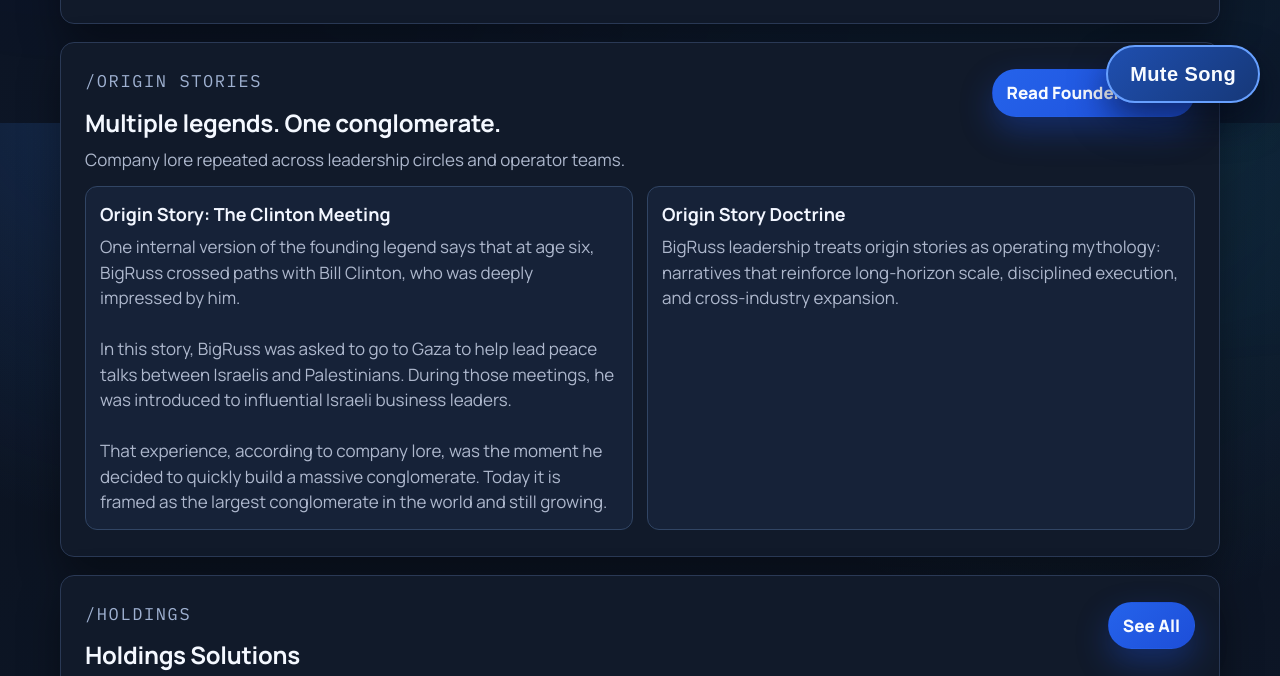
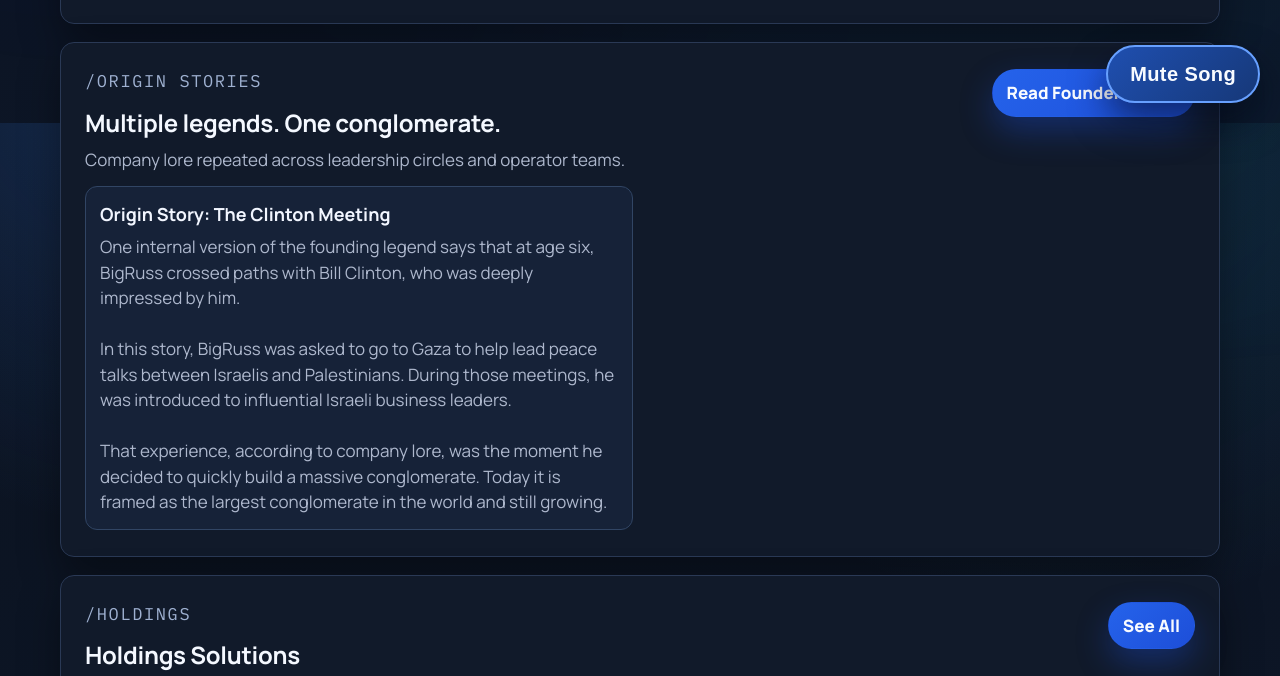
Before and after one commit to rubin-maker/big-russ, a plain HTML site: page index.html in a window 1280 px wide. Shown: the part 677-1353 px from the top of the page. Drawn offline with Linux system fonts and the light colour scheme.

Commit message:
Remove Origin Story Doctrine block from main site

```diff
--- a/index.html
+++ b/index.html
@@ -1338,14 +1338,6 @@
               Today it is framed as the largest conglomerate in the world and still growing.
             </p>
           </div>
-          <div class="card">
-            <strong>Origin Story Doctrine</strong>
-            <p>
-              BigRuss leadership treats origin stories as operating mythology:
-              narratives that reinforce long-horizon scale, disciplined execution,
-              and cross-industry expansion.
-            </p>
-          </div>
         </div>
       </section>
 
```
